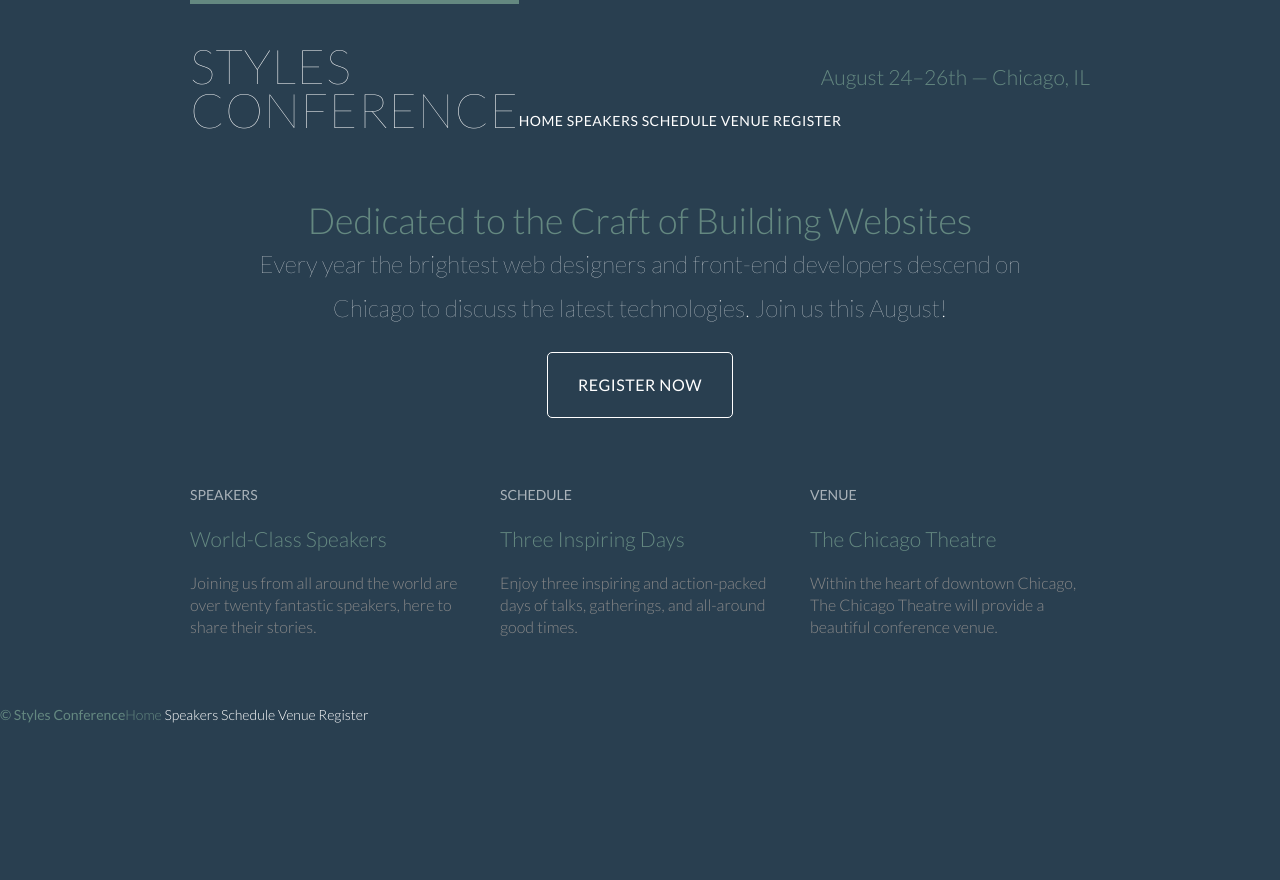
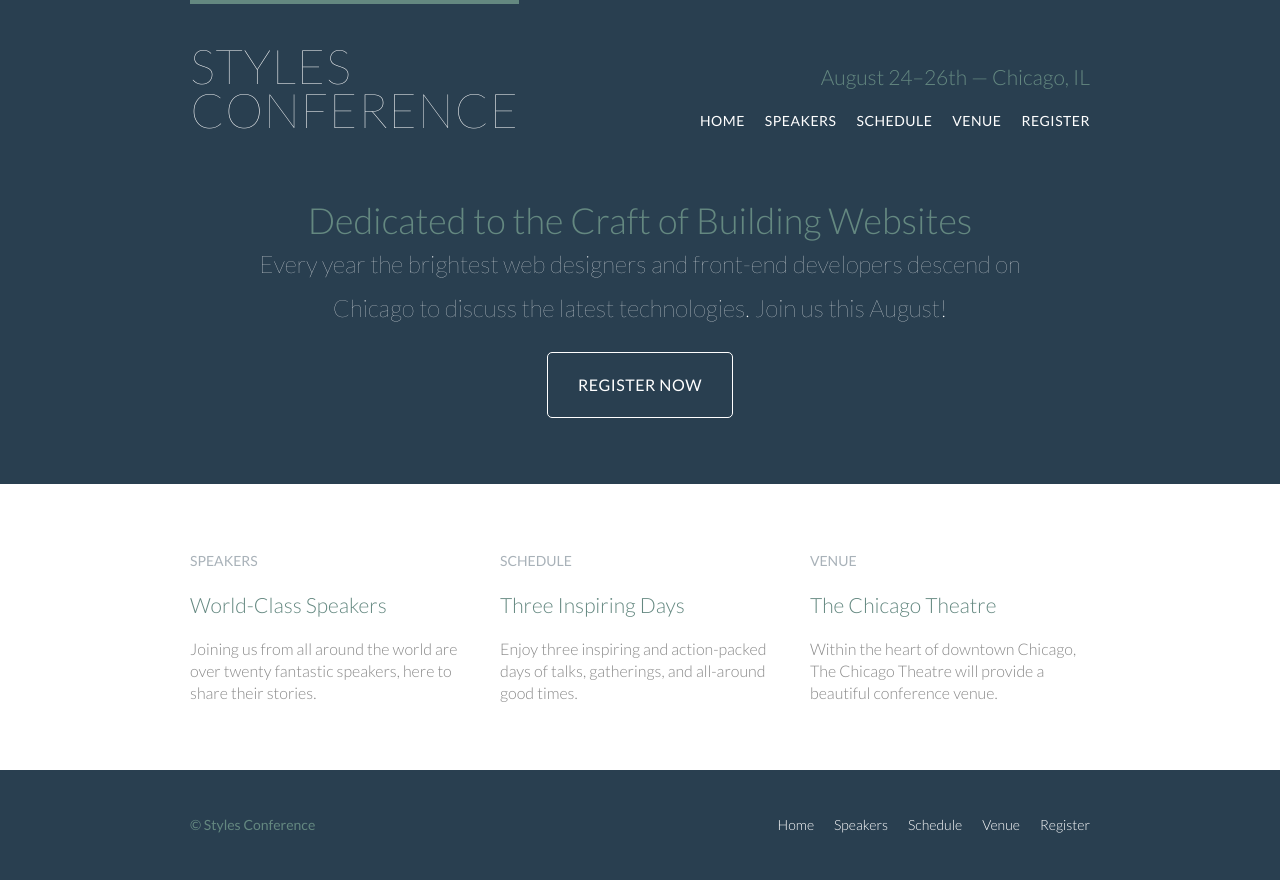
Before and after one commit to 226614/styles-conference, a plain HTML site: page index.html in a window 1280 px wide. Before the commit the page ends 800 px from the top, so only its background shows below. Drawn offline with Linux system fonts and the light colour scheme.

Commit message:
replacemt.2

```diff
--- a/index.html
+++ b/index.html
@@ -5,8 +5,7 @@
     <meta charset="utf-8">
     <title>Styles Conference</title>
     <link rel="stylesheet" href="assets/stylesheets/main.css">
-    <link rel="stylesheet"
-    href="http://fonts.googleapis.com/css?family=Lato:100,300,400">
+    <link rel="stylesheet" href="http://fonts.googleapis.com/css?family=Lato:100,300,400">
   </head>
 
   <body>
@@ -16,50 +15,53 @@
     <header class="primary-header container group">
 
       <h1 class="logo">
-        <a href="index.html">Styles <br>
-          Conference</a>
+        <a href="index.html">Styles <br> Conference</a>
       </h1>
 
       <h3 class="tagline">August 24&ndash;26th &mdash; Chicago, IL</h3>
 
-      <nav class="nac primary-nav">
-
-        <a href="index.html">Home</a>
-        <a href="speakers.html">Speakers</a>
-        <a href="schedule.html">Schedule</a>
-        <a href="venue.html">Venue</a>
-        <a href="register.html">Register</a>
+      <nav class="nav primary-nav">
+        <ul>
+          <li><a href="index.html">Home</a></li><!--
+          --><li><a href="speakers.html">Speakers</a></li><!--
+          --><li><a href="schedule.html">Schedule</a></li><!--
+          --><li><a href="venue.html">Venue</a></li><!--
+          --><li><a href="register.html">Register</a></li>
+        </ul>
       </nav>
 
     </header>
 
     <!-- Hero -->
 
-    <section class="hero container" >
+    <section class="hero container">
 
       <h2>Dedicated to the Craft of Building Websites</h2>
 
       <p>Every year the brightest web designers and front-end developers descend on Chicago to discuss the latest technologies. Join us this August!</p>
 
-      <a href="register.html" class="btn btn-alt">Register Now</a>
+      <a class="btn btn-alt" href="register.html">Register Now</a>
 
     </section>
 
     <!-- Teasers -->
 
-    <section class="grid">
-      <!--speakers-->
+    <section class="row">
+      <div class="grid">
+
+        <!-- Speakers -->
+
         <section class="teaser col-1-3">
           <a href="speakers.html">
             <h5>Speakers</h5>
-          <h3 >World-Class Speakers</h3>
+            <h3>World-Class Speakers</h3>
           </a>
           <p>Joining us from all around the world are over twenty fantastic speakers, here to share their stories.</p>
         </section><!--
 
-        schedule
+        Schedule
 
-      --><section class="col-1-3">
+        --><section class="teaser col-1-3">
           <a href="schedule.html">
             <h5>Schedule</h5>
             <h3>Three Inspiring Days</h3>
@@ -69,7 +71,7 @@
 
         Venue
 
-      --><section class="col-1-3">
+        --><section class="teaser col-1-3">
           <a href="venue.html">
             <h5>Venue</h5>
             <h3>The Chicago Theatre</h3>
@@ -77,20 +79,23 @@
           <p>Within the heart of downtown Chicago, The Chicago Theatre will provide a beautiful conference venue.</p>
         </section>
 
+      </div>
     </section>
 
     <!-- Footer -->
 
-    <footer class="primary-footer containter group">
+    <footer class="primary-footer container group">
 
       <small>&copy; Styles Conference</small>
 
-      <nav class="nav>
-        <a href="index.html">Home</a>
-        <a href="speakers.html">Speakers</a>
-        <a href="schedule.html">Schedule</a>
-        <a href="venue.html">Venue</a>
-        <a href="register.html">Register</a>
+      <nav class="nav">
+        <ul>
+          <li><a href="index.html">Home</a></li><!--
+          --><li><a href="speakers.html">Speakers</a></li><!--
+          --><li><a href="schedule.html">Schedule</a></li><!--
+          --><li><a href="venue.html">Venue</a></li><!--
+          --><li><a href="register.html">Register</a></li>
+        </ul>
       </nav>
 
     </footer>
```
Also changed, not shown: 1 other file. Lines whose indentation alone changed are shown as unchanged.
